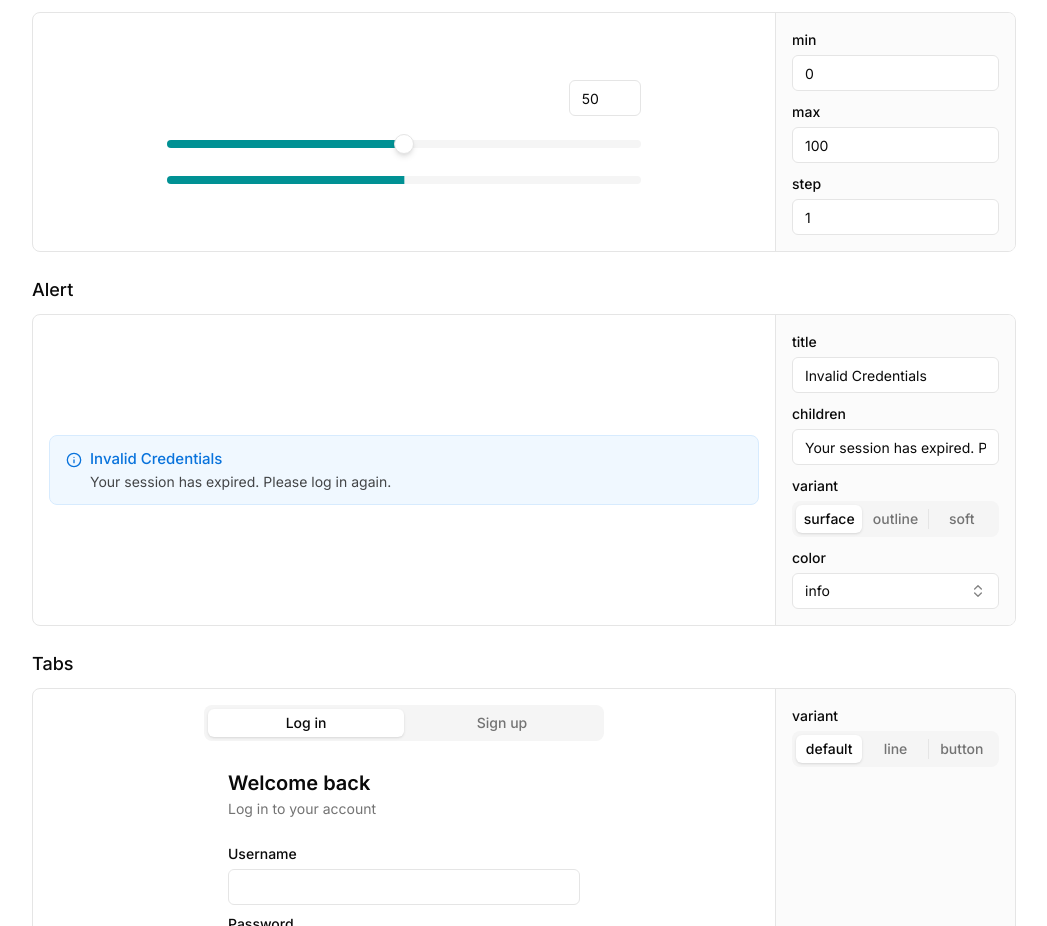
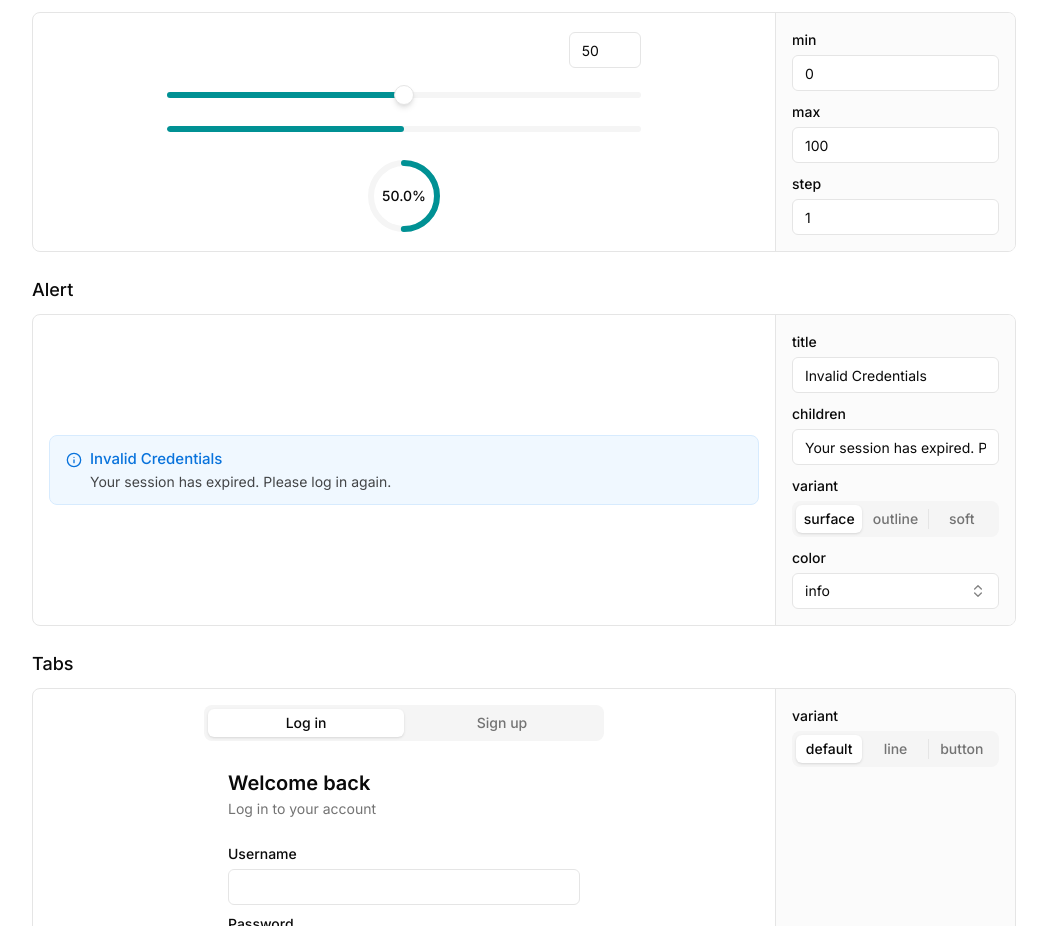
Before and after one commit to hawa130/next-template, a Next.js app: page /component-preview in a window 1280 px wide. Shown: the part 2928-3854 px from the top of the page, without its empty margins (116-1163 px from the left). Built offline with nearby package versions, Linux system fonts and the light colour scheme.

Commit message:
feat: add ring progress and update progress

```diff
--- a/app/component-preview/_previews/slider-preview.tsx
+++ b/app/component-preview/_previews/slider-preview.tsx
@@ -8,6 +8,7 @@ import {
   ComponentPreviewTitle,
 } from '../_components/component-preview-card'
 import { Input } from '@/components/ui/input'
+import { RingProgress } from '@/components/ui/ring-progress'
 
 type SliderProps = ComponentProps<typeof Slider>
 
@@ -61,7 +62,14 @@ export const SliderPreview = () => {
         <Slider value={[value]} onValueChange={([v]) => setValue(v)} {...sliderProps} />
         </div>
         <div className="w-2/3 mt-7">
-          <Progress value={value / sliderProps.max! * 100} />
+          <Progress value={value} max={sliderProps.max!} />
+        </div>
+        <div className="mt-7">
+          <RingProgress value={value} max={sliderProps.max!}>
+            <div className="text-sm font-medium">
+              {(value / sliderProps.max! * 100).toFixed(1)}%
+            </div>
+          </RingProgress>
         </div>
       </ComponentPreviewCard>
     </section>
--- a/components/ui/progress.tsx
+++ b/components/ui/progress.tsx
@@ -5,24 +5,53 @@ import * as ProgressPrimitive from '@radix-ui/react-progress'
 
 import { cn } from '@/lib/utils'
 
-const Progress = React.forwardRef<
-  React.ElementRef<typeof ProgressPrimitive.Root>,
-  React.ComponentPropsWithoutRef<typeof ProgressPrimitive.Root> & { rangeClassname?: string }
->(({ className, value, rangeClassname, ...props }, ref) => (
+export interface ProgressProps extends React.ComponentPropsWithoutRef<typeof ProgressPrimitive.Root> {
+  thickness?: number
+  size?: string | number
+  rounded?: boolean
+  rangeClassname?: string
+  orientation?: 'horizontal' | 'vertical'
+}
+
+const Progress = React.forwardRef<React.ElementRef<typeof ProgressPrimitive.Root>, ProgressProps>(({
+  className,
+  thickness = 6,
+  size = '100%',
+  value = 0,
+  max = 100,
+  rangeClassname,
+  rounded = true,
+  orientation = 'horizontal',
+  style,
+  ...props
+}, ref) => {
+  const percentage = Math.min(value || 0, max) / max * 100
+  return (
     <ProgressPrimitive.Root
       ref={ref}
-    className={cn(
-      'relative h-2 w-full overflow-hidden rounded-full bg-muted',
-      className,
-    )}
+      max={max}
+      className={cn('relative overflow-hidden rounded-full bg-muted', className)}
+      style={{
+        height: orientation === 'horizontal' ? thickness : size,
+        width: orientation === 'vertical' ? thickness : size,
+        ...style,
+      }}
       {...props}
     >
       <ProgressPrimitive.Indicator
-      className={cn('h-full w-full flex-1 bg-primary transition-all', rangeClassname)}
-      style={{ transform: `translateX(-${100 - (value || 0)}%)` }}
+        className={cn(
+          'bg-primary transition-[width]',
+          rounded && 'rounded-full',
+          rangeClassname,
+        )}
+        style={{
+          width: orientation === 'horizontal' ? `${percentage}%` : '100%',
+          height: orientation === 'vertical' ? `${percentage}%` : '100%',
+        }}
       />
     </ProgressPrimitive.Root>
-))
+  )
+})
 Progress.displayName = ProgressPrimitive.Root.displayName
 
 export { Progress }
--- /dev/null
+++ b/components/ui/ring-progress.tsx
@@ -0,0 +1,106 @@
+import { forwardRef, HTMLAttributes, SVGAttributes } from 'react'
+
+import { cn } from '@/lib/utils'
+
+export interface RingProgressProps extends HTMLAttributes<HTMLDivElement> {
+  value?: number
+  max?: number
+  thickness?: number
+  size?: number
+  rounded?: boolean
+  rangeClassname?: string
+}
+
+const RingProgress = forwardRef<HTMLDivElement, RingProgressProps>(({
+  value = 0,
+  max = 100,
+  thickness = 6,
+  size = 72,
+  rounded,
+  className,
+  rangeClassname,
+  children,
+  style,
+  ...props
+}, ref) => {
+  const curveProps: CurveProps = {
+    size,
+    max,
+    className: rangeClassname,
+    thickness: Math.min(thickness, size / 4),
+  }
+
+  return (
+    <div
+      role="progressbar"
+      data-value={value}
+      data-max={max}
+      aria-valuemin={0}
+      aria-valuemax={max}
+      aria-valuenow={value}
+      aria-valuetext={`${Math.round((value / max) * 100)}%`}
+      className={cn('relative', className)}
+      ref={ref}
+      {...props}
+    >
+      <svg className="-rotate-90" width={size} height={size}>
+        <Curve root {...curveProps} />
+        <Curve rounded={rounded} value={value} {...curveProps} />
+      </svg>
+      {children && (
+        <div
+          className="absolute top-1/2 -translate-y-1/2 flex flex-col items-center justify-center"
+          style={{ insetInline: thickness * 2 }}
+        >
+          {children}
+        </div>
+      )}
+    </div>
+  )
+})
+RingProgress.displayName = 'RingProgress'
+
+interface CurveProps extends SVGAttributes<SVGCircleElement> {
+  rounded?: boolean
+  value?: number
+  max?: number
+  size: number
+  thickness: number
+  root?: boolean
+}
+
+const Curve = forwardRef<SVGCircleElement, CurveProps>(({
+  rounded = true,
+  size,
+  value = 0,
+  max = 100,
+  thickness,
+  root,
+  color,
+  className,
+  ...props
+}, ref) => {
+  const radius = (size - thickness) / 2
+  const deg = (Math.PI * radius * 2) / 100
+
+  return (
+    <circle
+      ref={ref}
+      fill="none"
+      data-root={root ? '' : undefined}
+      className={cn('stroke-primary data-[root]:stroke-muted transition-[stroke-dashoffset]', className)}
+      cx={size / 2}
+      cy={size / 2}
+      r={radius}
+      transform={root ? `scale(1, -1) translate(0, -${size})` : undefined}
+      strokeWidth={thickness}
+      strokeLinecap={!root && rounded ? 'round' : 'butt'}
+      strokeDasharray={root ? undefined : `${100 * deg}, ${100 * deg}`}
+      strokeDashoffset={root ? undefined : (100 - Math.min(value, max) / max * 100) * deg}
+      {...props}
+    />
+  )
+})
+Curve.displayName = 'Curve'
+
+export { RingProgress }
--- a/components/ui/slider.tsx
+++ b/components/ui/slider.tsx
@@ -17,7 +17,7 @@ const Slider = React.forwardRef<
     )}
     {...props}
   >
-    <SliderPrimitive.Track className="relative h-2 w-full grow overflow-hidden rounded-full bg-muted">
+    <SliderPrimitive.Track className="relative h-1.5 w-full grow overflow-hidden rounded-full bg-muted">
       <SliderPrimitive.Range className={cn('absolute h-full bg-primary', rangeClassname)} />
     </SliderPrimitive.Track>
     <SliderPrimitive.Thumb
```
Lines whose indentation alone changed are shown as unchanged.
